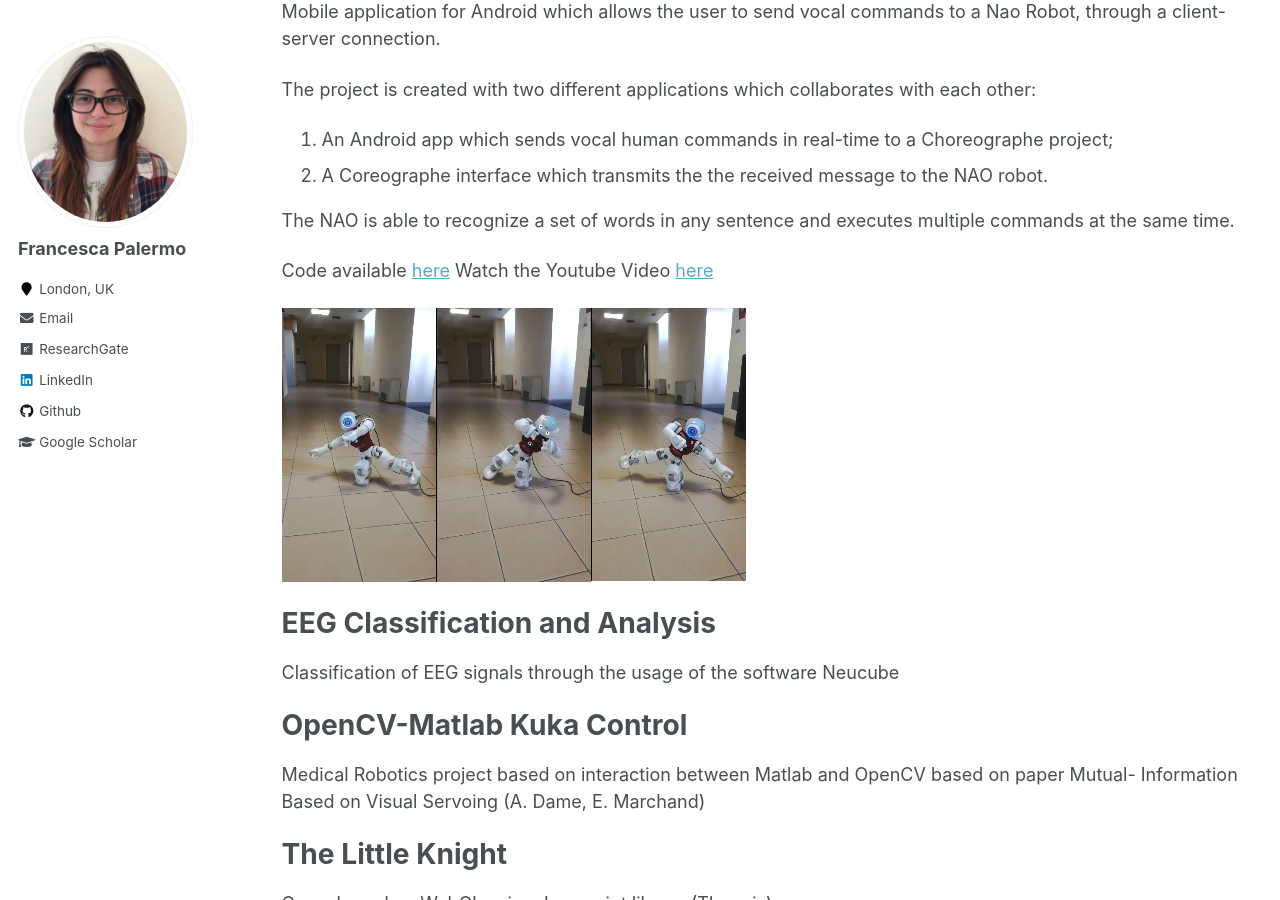
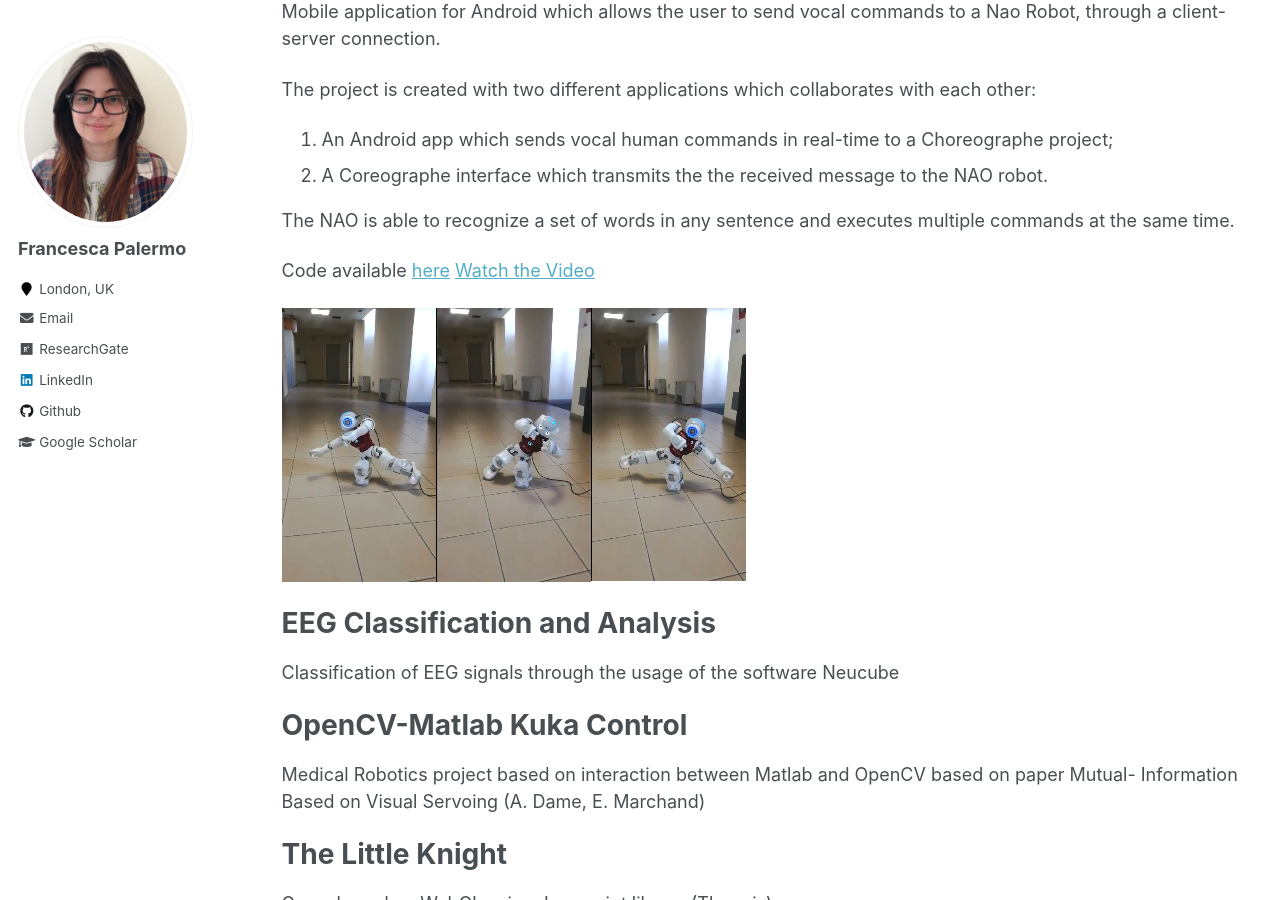
Before and after one commit to francescapalermo/francescapalermo.github.io, a Jekyll site: the page built from _pages/projects.md, in a window 1280 px wide and 900 px high, scrolled down 2044 px. Built offline with Jekyll 4.4.1, drawn with Linux system fonts in a browser that asks for light colours.

Commit message:
Update projects.md

```diff
--- a/_pages/projects.md
+++ b/_pages/projects.md
@@ -50,10 +50,9 @@ The NAO is able to recognize a set of words in any sentence and executes multipl
 
 
 Code available [here](https://sites.google.com/view/nao-interface)
-Watch the Youtube Video [here](https://www.youtube.com/embed/1wWJvQwiVUg)
+[Watch the Video](https://www.youtube.com/embed/1wWJvQwiVUg)
 
-[![Watch the video](https://github.com/francescapalermo/francescapalermo.github.io/blob/master/_projects/nao.png)](https://www.youtube.com/embed/1wWJvQwiVUg)
-
+[![Watch the video](https://github.com/francescapalermo/francescapalermo.github.io/blob/master/_projects/nao.png?raw=true)](https://www.youtube.com/embed/1wWJvQwiVUg)
 
 
 EEG Classification and Analysis
```
